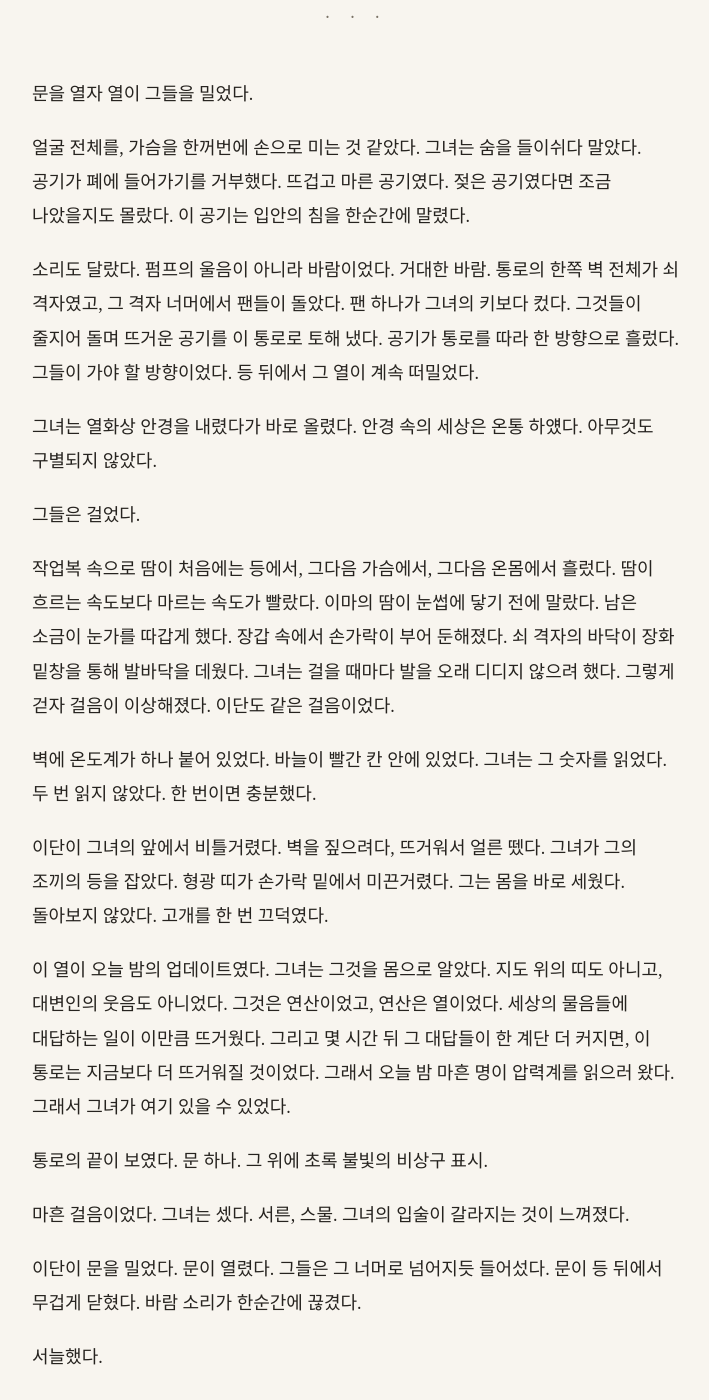
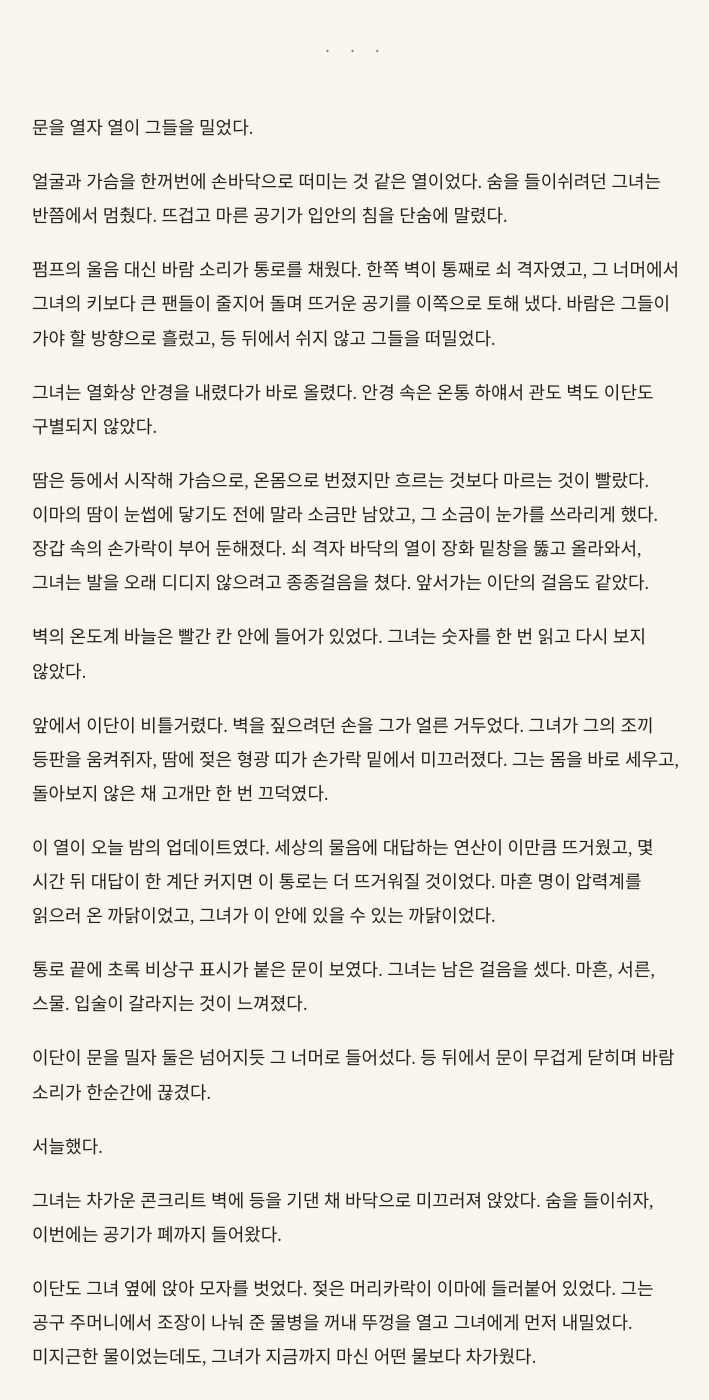
Before and after one commit to kangkkang/writer_s1_public, a Jekyll site: the page built from vol1/033.md, in a window 1280 px wide and 1400 px high, scrolled down 16994 px. Shown: the whole window, without its empty margins (284-993 px from the left). Built offline with Jekyll 4.4.1, drawn with Linux system fonts in a browser that asks for light colours; our own code applies the rules of GitHub Pages for plain Markdown files; some of the changed text lies outside the part shown.

Commit message:
Update from https://github.com/kangkkang/writer_s1/commit/08e5bd16110e0bf6e315eae61030f30a28e95ed7

```diff
--- a/vol1/033.md
+++ b/vol1/033.md
@@ -274,21 +274,21 @@
 
 그녀는 그의 뒤에 섰다. 통로 쪽을 보는 척하며 휴게실 쪽을 보았다. 휴게실의 문이 반쯤 열려 있었다. 안에서 누가 커피 기계를 두드리는 소리가 났다. 아무도 이쪽을 보고 있지 않았다.
 
-이단이 출입증을 태그 장치에 댔다.
+이단은 출입증을 쥔 채 잠깐 서 있었다. 카일이 죽은 지 넉 달이었고, 넉 달 동안 이 출입증은 아무 데서도 쓰이지 않았다. 장치가 그것을 받아 주지 않고 빨간 불이 그대로 남으면, 오늘 밤 그들이 들어갈 길은 이 문 앞에서 끝이었다.
 
-그녀는 그 순간 출입증을 쥔 그의 장갑 낀 손가락을 보았다. 출입증의 사진 칸이 바깥을 향해 있었다. 어색하게 웃는 얼굴이 장치의 빨간 불빛을 받아 붉었다.
+이단이 출입증을 태그 장치 쪽으로 가져갔다. 장갑 낀 손끝이 가늘게 떨려서, 출입증의 모서리가 장치에 닿기 전에 두어 번 흔들렸다. 출입증의 사진 칸이 바깥을 향해 있었다. 어색하게 웃는 얼굴이 장치의 빨간 불빛을 받아 붉었다.
 
 불이 초록으로 바뀌었다.
 
 딸깍. 문의 걸쇠가 풀리는 소리였다. 작고 분명한 소리였다. 펌프들의 울음 사이에서도 그 소리는 들렸다.
 
-이단은 문을 바로 열지 않았다. 출입증을 장치에 댄 채로 서 있었다. 초록 불이 그의 장갑 위에 떠 있었다.
+이단은 문을 바로 열지 않았다. 출입증을 장치에 댄 채로 서 있었다. 초록 불이 그의 장갑 위에, 사진 칸의 얼굴 위에 떠 있었다.
 
-"왜 아직 살아 있지." 그가 말했다.
+이단이 참았던 숨을 길게 내쉬었다.
 
-아주 작은 목소리였다. 그녀에게 한 말이 아니었다. 출입증에게 한 말도 아니었다. 그녀는 그 말의 뜻을 알았다. 카일이 죽은 지 넉 달이었다. 넉 달 동안 이 출입증은 아무 데서도 쓰이지 않았다. 업체 쪽 명부에서든 시냅스 쪽 명부에서든, 죽은 사람의 이름은 언젠가 지워질 것이었다. 지워지지 않았다.
+"잘 쓸게." 숨 끝에 그가 말했다. "꼭 갚을게."
 
-그녀는 그것을 따질 거리에 넣었다. 어느 쪽에 넣어야 할지 몰랐다.
+아주 작은 목소리였다. 그녀에게 한 말이 아니었다. 그는 출입증을 작업복 안쪽에 도로 넣고, 그 위를 손바닥으로 한 번 눌렀다. 그리고 통로 쪽으로 몸을 돌렸다. 업데이트가 나가기 전에 그 방에 닿아야 했다. 카일이 여기까지 열어 준 길이었다.
 
 초록 불이 몇 초 뒤에 다시 빨갛게 돌아갔다. 걸쇠가 다시 잠기기 전에, 이단이 문을 밀었다.
 
@@ -298,39 +298,39 @@
 
 통로는 좁았다.
 
-두 사람이 겨우 비켜 갈 너비였다. 천장이 낮았다. 머리 위로 관들이 지나갔다. 관이 너무 가까워서 그녀가 모자의 챙을 들면 챙 끝이 관에 닿았다. 바닥은 쇠 격자였다. 격자 틈으로 아래층이 보였다. 아래층에도, 그 아래에도 관이 있었다. 통로는 땅 밑을 향해 조금씩 내려갔다.
+두 사람이 겨우 비켜 갈 너비였고, 낮은 천장 아래로 관들이 지나갔다. 관이 너무 가까워서 그녀가 모자의 챙을 들면 챙 끝이 관에 닿을 정도였다. 이단도 허리를 살짝 굽히고 앞으로 걸어갔다. 쇠 격자 바닥의 틈으로 아래층과 그 아래층의 관들이 내려다보였고, 통로는 땅 밑을 향해 조금씩 내려갔다.
 
-벽에 작은 등이 일정한 간격으로 붙어 있었다. 노란 등이었다. 등과 등 사이는 어두웠다. 그들은 빛과 어둠을 번갈아 지났다. 빛 속에 들어설 때마다 서로의 얼굴이 보였다가, 사라졌다.
+벽에 작은 노란 등이 일정한 간격으로 붙어 있었다. 등과 등 사이는 어두워서, 그들이 지나갈 때마다 서로의 얼굴이 보였다가 사라졌다.
 
-그녀는 열화상 안경을 내렸다. 세상이 색으로 바뀌었다. 관들이 주황과 노랑으로 빛났다. 벽은 보라색이었다. 이단의 몸이 그녀 앞에서 하얗게 타오르는 사람의 형상이 되었다. 그의 장갑 낀 손끝만 조금 붉었다. 그녀는 안경을 다시 올렸다. 어두운 통로가 돌아왔다.
-
-이단이 앞서 걸었다. 그는 카일의 도면을 꺼내지 않았다. 외워 두었다. 그녀도 외웠다. 둘째 갈림길에서 왼쪽, 짧은 계단 아래로, 그다음 길게 곧은 통로. 그 통로의 끝에 문 하나. 카일의 연필 선이 끊기기 직전의 문.
+이단이 앞서 걸었다. 카일의 도면은 꺼낼 필요가 없었다. 둘 다 6주 동안 그 경로를 외웠다. 둘째 갈림길에서 왼쪽으로 돌아 짧은 계단을 내려간 뒤, 길게 곧은 통로를 끝까지 가면 카일의 연필 선이 끊기기 직전에 문이 하나 있었다.
 
 둘째 갈림길에서 왼쪽으로 돌았을 때, 길이 없었다.
 
-통로가 막혀 있었다. 벽이 아니라 관이었다. 새 관이었다. 다른 관들과 달리 칠이 벗겨진 데가 하나도 없었다. 은빛 단열재로 감싼 굵은 관 두 줄이 통로를 가로질러, 바닥에서 천장까지 꽉 채우고 있었다. 관을 받친 쇠 받침대의 볼트가 새것이라 번쩍였다. 받침대에 종이 꼬리표가 철사로 매달려 있었다. *업데이트 대비 증설 — 2062.02.* 꼬리표의 글씨가 손글씨였다.
+은빛 단열재로 감싼 굵은 관 두 줄이 통로를 가로질러 바닥부터 천장까지 막고 있었다. 칠이 벗겨진 데가 한 군데도 없는 새 관이었고, 관을 받친 쇠 받침대의 볼트가 번쩍였다. 받침대에는 손글씨로 쓴 종이 꼬리표가 철사로 매달려 있었다. *업데이트 대비 증설 — 2062.02.*
 
-이단은 그 관 앞에 섰다. 장갑 낀 손바닥을 은빛 단열재에 대 보았다가, 곧 떼었다.
+그녀는 모자 위의 열화상 안경을 내렸다. 주황과 노랑으로 빛나는 다른 관들 사이에서 새 관 두 줄만 검었다. 아직 물이 돌지 않아 차가운 관이었다. 압력계를 읽으러 온 사람이라면 맨 먼저 들여다봤을 것이었다. 그녀가 안경을 올리자 이단이 고개를 한 번 끄덕였다.
 
-"차가워요. 아직 물이 안 돌아요. 이따 돌 거예요." 그가 말했다.
+카일이 견학을 온 것은 작년 가을이었고, 이 관은 지난달에 들어왔다. 카일의 도면은 카일이 죽은 날에서 멈춰 있었지만, 단지는 그 뒤로도 자랐다.
 
-카일은 이 관을 보지 못했다. 카일이 견학을 온 것은 작년 가을이었다. 이 관은 지난달에 들어왔다. 카일의 도면은 카일이 죽은 날에 멈춰 있었다. 단지는 그 뒤로도 자랐다.
+그녀는 관과 벽 사이를 장갑 낀 손으로 더듬었다. 손가락 하나 들어갈 틈이 없었다. 관 밑으로 기어갈 자리도, 위로 넘어갈 자리도 없었다.
 
-"다른 길은요." 그녀가 물었다.
+"어떻게 하죠?" 목소리가 생각보다 높게 나왔다. 그녀는 숨을 한 번 고르고 다시 물었다. "돌아가요?"
 
-이단은 대답하지 않고 오른쪽 벽을 보았다. 오른쪽 벽에 쇠문 하나가 있었다. 문에 붉은 글씨가 있었다. *고온 구역 — 배기 통로. 장시간 체류 금지.*
+"돌아가면 정비 구역이에요. 곧 압력계 읽을 시간이고요." 이단이 왔던 통로를 돌아보았다. "우리 둘이 안 보이면 조장이 무전부터 칠 거예요."
 
-그는 그 문을 알았다. 그녀는 그의 얼굴로 그것을 알았다. 9년 동안 그는 그 문의 반대편에 앉아 있었다. 그 문은 그가 앉아 있던 방들의 열이 빠져나가는 길이었다. 그는 그 열을 한 번도 몸으로 느껴 본 적이 없었다. 손바닥으로 서버동의 유리를 짚어 본 적이 있을 뿐이었다. 미지근한 유리.
+그녀는 손목의 시계를 보았다. 11시 31분, 2시까지 두 시간 반이 남아 있었다. 이단은 관 앞에 선 채, 장갑 낀 손을 허벅지 옆에서 쥐었다 폈다. 6주 동안 외운 경로가 여기서 끊겨 있었다.
 
-"이리로 가면 연구동 밑으로 나와요. 카일이 그린 길하고 같은 데로. 돌아서." 그가 말했다.
+"다른 길은요?" 그녀가 물었다.
 
-"얼마나 뜨거워요."
+이단이 오른쪽 벽의 쇠문을 보았다. 붉은 글씨로 *고온 구역 — 배기 통로. 장시간 체류 금지.*라고 적혀 있었다.
 
-"몰라요." 그가 말했다. 그리고 덧붙였다. "오늘은 시험 부하를 걸어 놨을 거예요. 업데이트 전에. 그러니까 평소보다요."
+"서버동 열이 빠지는 길이에요." 그가 말했다. "이리로 가도 연구동 밑으로 나와요. 카일의 길보다 돌아가지만요."
 
-그녀는 그 문을 보았다. 문틈으로 열기가 새어 나왔다. 눈에 보이지는 않았다. 문 앞의 공기가 일렁였다. 문 너머의 무언가가 숨을 쉬는 것 같았다.
+"얼마나 걸려요?"
 
-그녀는 손목의 시계를 보았다. 11시 31분.
+"13분쯤요. 카일의 길로는 4분이었어요." 그는 쇠문을 보며 덧붙였다. "오늘은 업데이트 전이라 시험 부하를 걸어 놨을 거예요. 평소보다 뜨거울 거예요."
+
+문틈 앞의 공기가 아지랑이처럼 일렁였다.
 
 "가요." 그녀가 말했다.
 
@@ -338,37 +338,31 @@
 
 문을 열자 열이 그들을 밀었다.
 
-얼굴 전체를, 가슴을 한꺼번에 손으로 미는 것 같았다. 그녀는 숨을 들이쉬다 말았다. 공기가 폐에 들어가기를 거부했다. 뜨겁고 마른 공기였다. 젖은 공기였다면 조금 나았을지도 몰랐다. 이 공기는 입안의 침을 한순간에 말렸다.
+얼굴과 가슴을 한꺼번에 손바닥으로 떠미는 것 같은 열이었다. 숨을 들이쉬려던 그녀는 반쯤에서 멈췄다. 뜨겁고 마른 공기가 입안의 침을 단숨에 말렸다.
 
-소리도 달랐다. 펌프의 울음이 아니라 바람이었다. 거대한 바람. 통로의 한쪽 벽 전체가 쇠 격자였고, 그 격자 너머에서 팬들이 돌았다. 팬 하나가 그녀의 키보다 컸다. 그것들이 줄지어 돌며 뜨거운 공기를 이 통로로 토해 냈다. 공기가 통로를 따라 한 방향으로 흘렀다. 그들이 가야 할 방향이었다. 등 뒤에서 그 열이 계속 떠밀었다.
+펌프의 울음 대신 바람 소리가 통로를 채웠다. 한쪽 벽이 통째로 쇠 격자였고, 그 너머에서 그녀의 키보다 큰 팬들이 줄지어 돌며 뜨거운 공기를 이쪽으로 토해 냈다. 바람은 그들이 가야 할 방향으로 흘렀고, 등 뒤에서 쉬지 않고 그들을 떠밀었다.
 
-그녀는 열화상 안경을 내렸다가 바로 올렸다. 안경 속의 세상은 온통 하얬다. 아무것도 구별되지 않았다.
+그녀는 열화상 안경을 내렸다가 바로 올렸다. 안경 속은 온통 하얘서 관도 벽도 이단도 구별되지 않았다.
 
-그들은 걸었다.
+땀은 등에서 시작해 가슴으로, 온몸으로 번졌지만 흐르는 것보다 마르는 것이 빨랐다. 이마의 땀이 눈썹에 닿기도 전에 말라 소금만 남았고, 그 소금이 눈가를 쓰라리게 했다. 장갑 속의 손가락이 부어 둔해졌다. 쇠 격자 바닥의 열이 장화 밑창을 뚫고 올라와서, 그녀는 발을 오래 디디지 않으려고 종종걸음을 쳤다. 앞서가는 이단의 걸음도 같았다.
 
-작업복 속으로 땀이 처음에는 등에서, 그다음 가슴에서, 그다음 온몸에서 흘렀다. 땀이 흐르는 속도보다 마르는 속도가 빨랐다. 이마의 땀이 눈썹에 닿기 전에 말랐다. 남은 소금이 눈가를 따갑게 했다. 장갑 속에서 손가락이 부어 둔해졌다. 쇠 격자의 바닥이 장화 밑창을 통해 발바닥을 데웠다. 그녀는 걸을 때마다 발을 오래 디디지 않으려 했다. 그렇게 걷자 걸음이 이상해졌다. 이단도 같은 걸음이었다.
+벽의 온도계 바늘은 빨간 칸 안에 들어가 있었다. 그녀는 숫자를 한 번 읽고 다시 보지 않았다.
 
-벽에 온도계가 하나 붙어 있었다. 바늘이 빨간 칸 안에 있었다. 그녀는 그 숫자를 읽었다. 두 번 읽지 않았다. 한 번이면 충분했다.
+앞에서 이단이 비틀거렸다. 벽을 짚으려던 손을 그가 얼른 거두었다. 그녀가 그의 조끼 등판을 움켜쥐자, 땀에 젖은 형광 띠가 손가락 밑에서 미끄러졌다. 그는 몸을 바로 세우고, 돌아보지 않은 채 고개만 한 번 끄덕였다.
 
-이단이 그녀의 앞에서 비틀거렸다. 벽을 짚으려다, 뜨거워서 얼른 뗐다. 그녀가 그의 조끼의 등을 잡았다. 형광 띠가 손가락 밑에서 미끈거렸다. 그는 몸을 바로 세웠다. 돌아보지 않았다. 고개를 한 번 끄덕였다.
+이 열이 오늘 밤의 업데이트였다. 세상의 물음에 대답하는 연산이 이만큼 뜨거웠고, 몇 시간 뒤 대답이 한 계단 커지면 이 통로는 더 뜨거워질 것이었다. 마흔 명이 압력계를 읽으러 온 까닭이었고, 그녀가 이 안에 있을 수 있는 까닭이었다.
 
-이 열이 오늘 밤의 업데이트였다. 그녀는 그것을 몸으로 알았다. 지도 위의 띠도 아니고, 대변인의 웃음도 아니었다. 그것은 연산이었고, 연산은 열이었다. 세상의 물음들에 대답하는 일이 이만큼 뜨거웠다. 그리고 몇 시간 뒤 그 대답들이 한 계단 더 커지면, 이 통로는 지금보다 더 뜨거워질 것이었다. 그래서 오늘 밤 마흔 명이 압력계를 읽으러 왔다. 그래서 그녀가 여기 있을 수 있었다.
+통로 끝에 초록 비상구 표시가 붙은 문이 보였다. 그녀는 남은 걸음을 셌다. 마흔, 서른, 스물. 입술이 갈라지는 것이 느껴졌다.
 
-통로의 끝이 보였다. 문 하나. 그 위에 초록 불빛의 비상구 표시.
-
-마흔 걸음이었다. 그녀는 셌다. 서른, 스물. 그녀의 입술이 갈라지는 것이 느껴졌다.
-
-이단이 문을 밀었다. 문이 열렸다. 그들은 그 너머로 넘어지듯 들어섰다. 문이 등 뒤에서 무겁게 닫혔다. 바람 소리가 한순간에 끊겼다.
+이단이 문을 밀자 둘은 넘어지듯 그 너머로 들어섰다. 등 뒤에서 문이 무겁게 닫히며 바람 소리가 한순간에 끊겼다.
 
 서늘했다.
 
-그녀는 벽에 등을 기댔다. 차가운 콘크리트였다. 그 차가움이 작업복을 지나 등에 닿았다. 그녀는 그대로 바닥으로 미끄러져 앉았다. 숨을 쉬었다. 공기가 폐에 들어왔다. 이번에는 들어왔다.
+그녀는 차가운 콘크리트 벽에 등을 기댄 채 바닥으로 미끄러져 앉았다. 숨을 들이쉬자, 이번에는 공기가 폐까지 들어왔다.
 
-이단도 그녀의 옆에 앉았다. 모자를 벗었다. 머리카락이 땀에 젖어 이마에 붙어 있었다. 그는 공구 주머니에서 물병을 꺼냈다. 조장이 나눠 준 것이었다. 뚜껑을 열어 그녀에게 먼저 내밀었다. 그녀는 마셨다. 물이 미지근했다. 그 미지근한 물이 그녀가 지금까지 마신 어떤 물보다 차갑게 느껴졌다.
+이단도 그녀 옆에 앉아 모자를 벗었다. 젖은 머리카락이 이마에 들러붙어 있었다. 그는 공구 주머니에서 조장이 나눠 준 물병을 꺼내 뚜껑을 열고 그녀에게 먼저 내밀었다. 미지근한 물이었는데도, 그녀가 지금까지 마신 어떤 물보다 차가웠다.
 
-그녀는 시계를 보았다. 11시 44분.
-
-13분이었다. 그 통로를 지나는 데 13분이 걸렸다. 카일의 길이었다면 4분이었을 것이었다.
+그녀는 시계를 보았다. 11시 44분이었다.
 
 ---
 
```
Also changed, not shown: vol1/036.md (+1 -1 lines).
